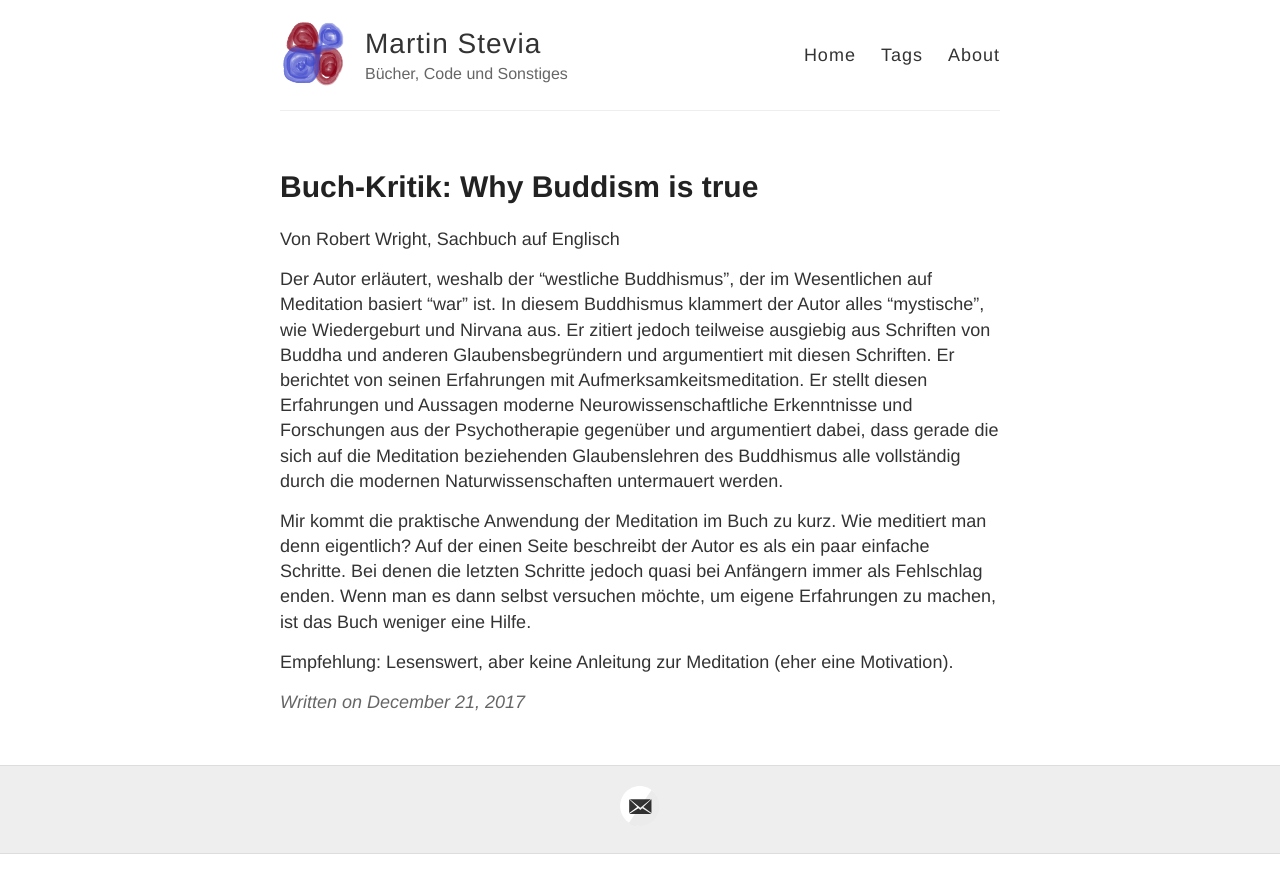
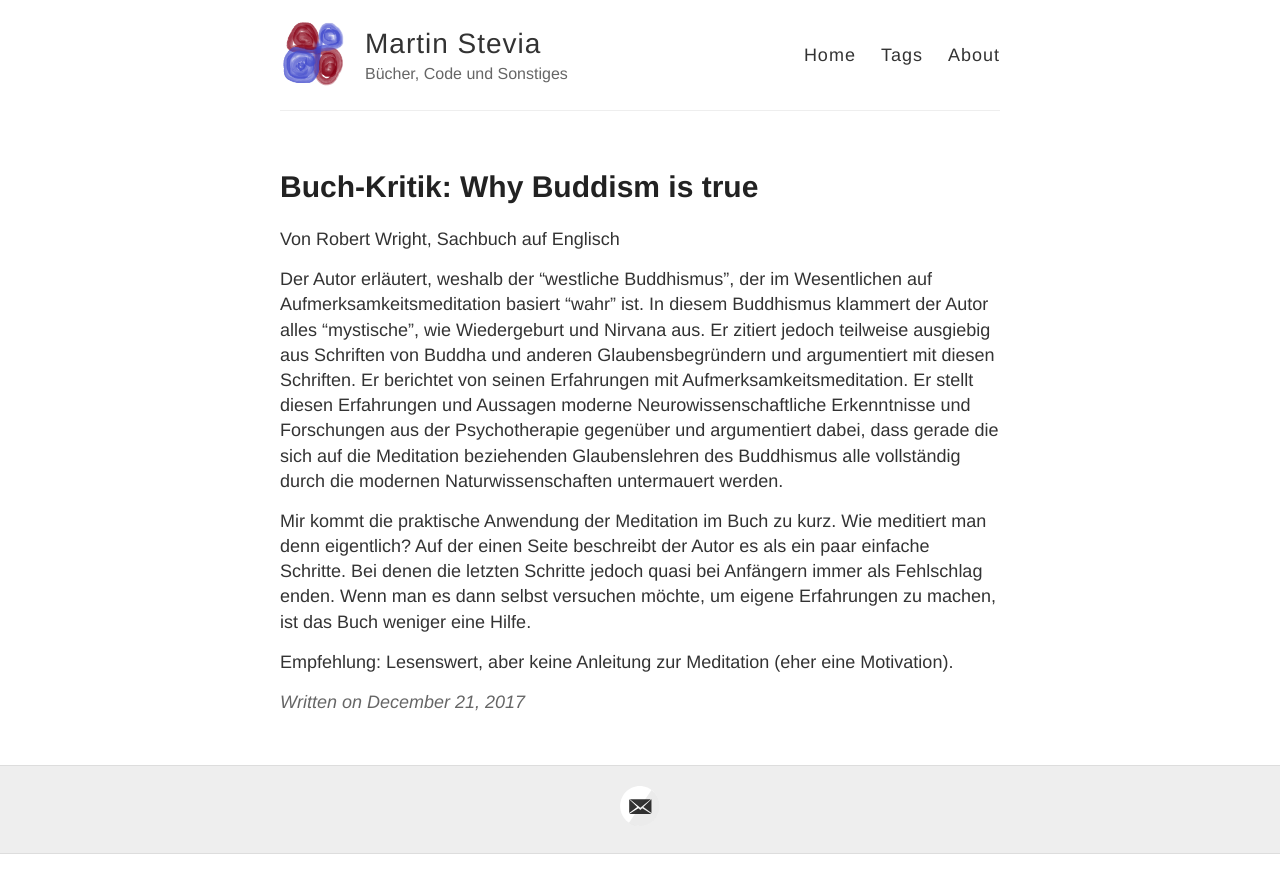
Before and after one commit to msuesskraut/msuesskraut.github.io, a Jekyll site: the page built from _posts/2017-12-21-Why-Budismus-is-true.md, in a window 1280 px wide. Shown: the top 893 px of the page. Built offline with Jekyll 4.4.1, drawn with Linux system fonts in a browser that asks for light colours.

Commit message:
fixed spelling

```diff
--- a/_posts/2017-12-21-Why-Budismus-is-true.md
+++ b/_posts/2017-12-21-Why-Budismus-is-true.md
@@ -2,12 +2,12 @@
 layout: post
 title: 'Buch-Kritik: Why Buddism is true'
 category: book
-tags: [book, pychology, non-fiction]
+tags: [book, psychology, non-fiction]
 ---
 
 Von Robert Wright, Sachbuch auf Englisch
 
-Der Autor erläutert, weshalb der "westliche Buddhismus", der im Wesentlichen auf Meditation basiert "war" ist. In diesem Buddhismus klammert der Autor alles "mystische", wie Wiedergeburt und Nirvana aus. Er zitiert jedoch teilweise ausgiebig aus Schriften von Buddha und anderen Glaubensbegründern und argumentiert mit diesen Schriften. Er berichtet von seinen Erfahrungen mit Aufmerksamkeitsmeditation. Er stellt diesen Erfahrungen und Aussagen moderne Neurowissenschaftliche Erkenntnisse und Forschungen aus der Psychotherapie gegenüber und argumentiert dabei, dass gerade die sich auf die Meditation beziehenden Glaubenslehren des Buddhismus alle vollständig durch die modernen Naturwissenschaften untermauert werden.
+Der Autor erläutert, weshalb der "westliche Buddhismus", der im Wesentlichen auf Aufmerksamkeitsmeditation basiert "wahr" ist. In diesem Buddhismus klammert der Autor alles "mystische", wie Wiedergeburt und Nirvana aus. Er zitiert jedoch teilweise ausgiebig aus Schriften von Buddha und anderen Glaubensbegründern und argumentiert mit diesen Schriften. Er berichtet von seinen Erfahrungen mit Aufmerksamkeitsmeditation. Er stellt diesen Erfahrungen und Aussagen moderne Neurowissenschaftliche Erkenntnisse und Forschungen aus der Psychotherapie gegenüber und argumentiert dabei, dass gerade die sich auf die Meditation beziehenden Glaubenslehren des Buddhismus alle vollständig durch die modernen Naturwissenschaften untermauert werden.
 
 Mir kommt die praktische Anwendung der Meditation im Buch zu kurz. Wie meditiert man denn eigentlich? Auf der einen Seite beschreibt der Autor es als ein paar einfache Schritte. Bei denen die letzten Schritte jedoch quasi bei Anfängern immer als Fehlschlag enden. Wenn man es dann selbst versuchen möchte, um eigene Erfahrungen zu machen, ist das Buch weniger eine Hilfe.
 
```
